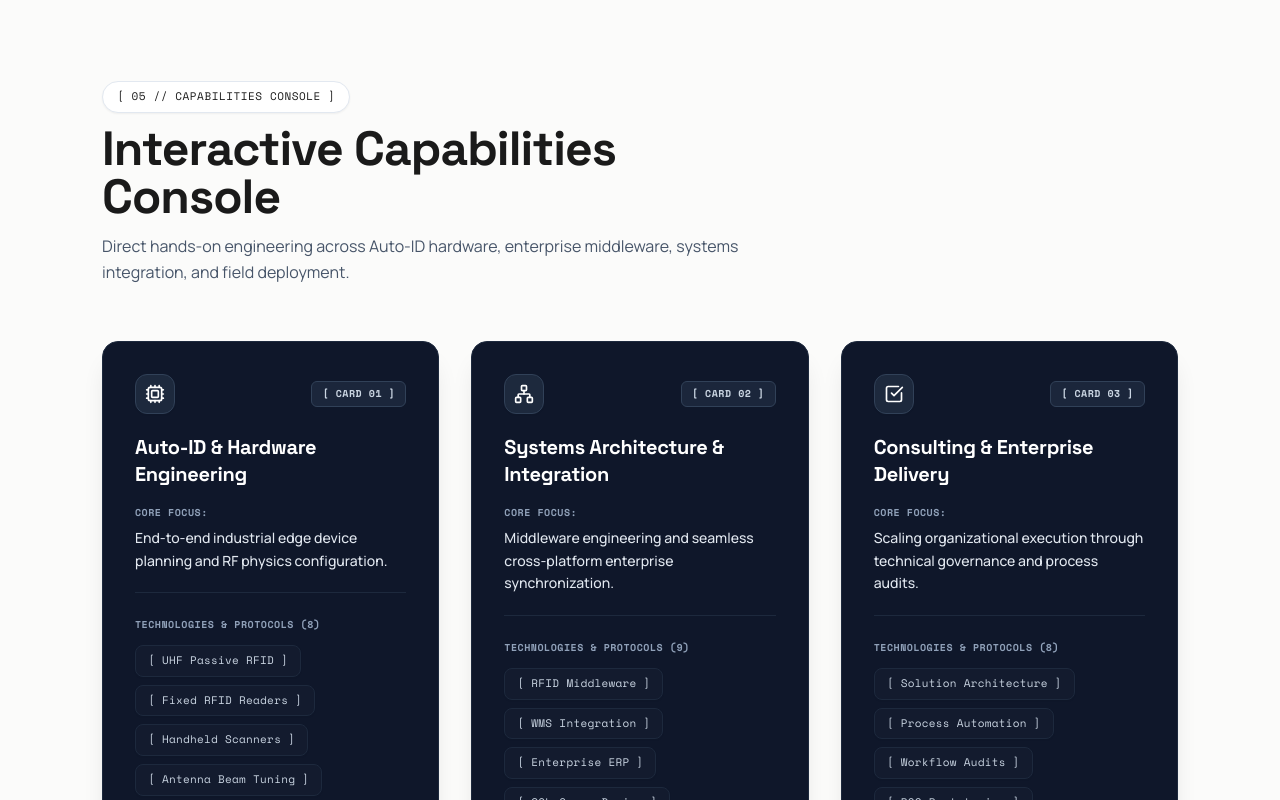
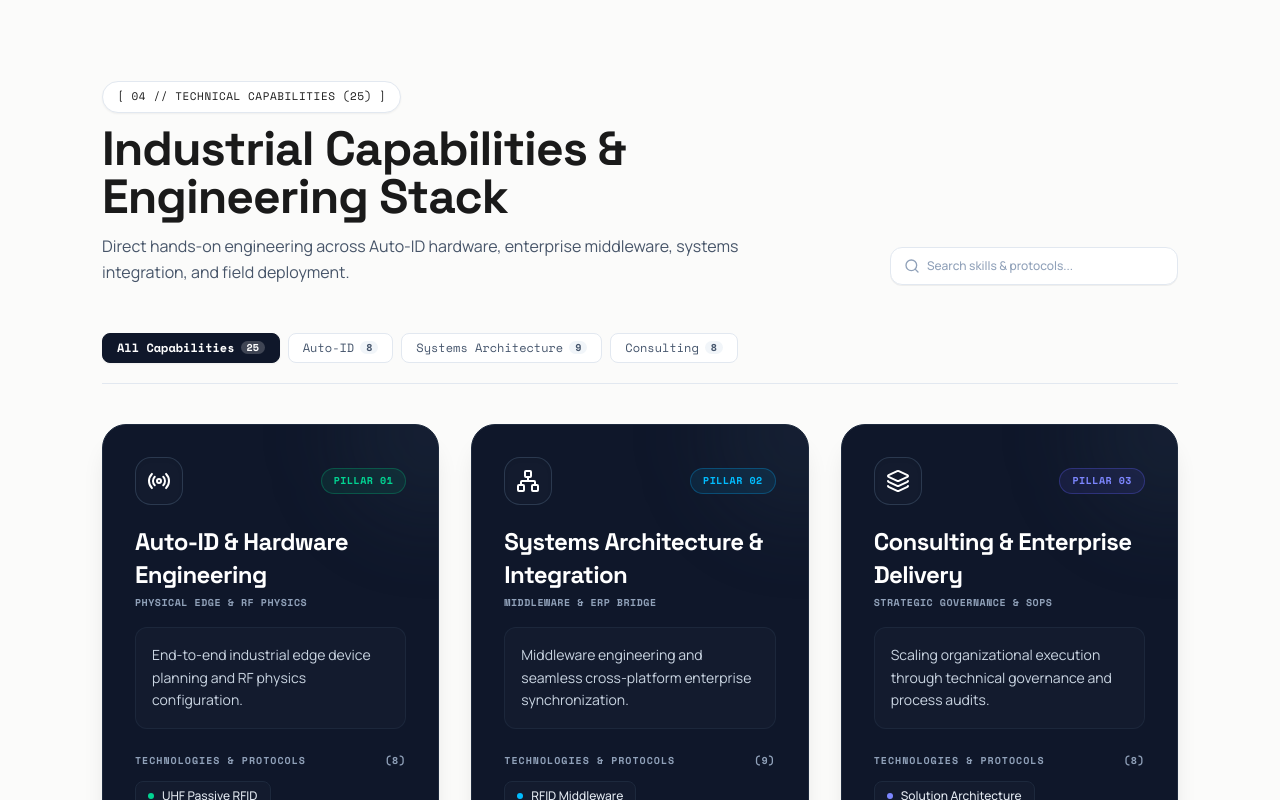
Before and after one commit to zainmabid/myportfolio, a React (Vite) app: page / in a window 1280 px wide. Shown: the part 7540-8340 px from the top of the page. Built offline with nearby package versions, Linux system fonts and the light colour scheme.

Commit message:
style(skills): redesign capabilities console with modern badge chips, live search, and executive styling

```diff
--- a/src/components/Skills.tsx
+++ b/src/components/Skills.tsx
@@ -1,100 +1,288 @@
-import React from 'react';
-import { Cpu, Network, CheckSquare } from 'lucide-react';
+import React, { useState, useMemo } from 'react';
+import {
+  Cpu,
+  Network,
+  CheckSquare,
+  Search,
+  Radio,
+  Layers,
+  Sparkles,
+  ShieldCheck,
+  Server
+} from 'lucide-react';
 import { PORTFOLIO_DATA, SkillGroup } from '@/data/content';
 import { BarcodeDivider } from './Barcode';
 
-const GROUP_ICONS: Record<string, React.ElementType> = {
-  'autoid-hardware': Cpu,
-  'systems-integration': Network,
-  'consulting-delivery': CheckSquare
+const GROUP_CONFIG: Record<
+  string,
+  {
+    icon: React.ElementType;
+    badgeColor: string;
+    dotColor: string;
+    tier: string;
+    techDomain: string;
+  }
+> = {
+  'autoid-hardware': {
+    icon: Radio,
+    badgeColor: 'border-emerald-500/30 text-emerald-400 bg-emerald-500/10',
+    dotColor: 'bg-emerald-400',
+    tier: 'PHYSICAL EDGE & RF PHYSICS',
+    techDomain: 'Zebra • Impinj • Alien • Chainway'
+  },
+  'systems-integration': {
+    icon: Network,
+    badgeColor: 'border-sky-500/30 text-sky-400 bg-sky-500/10',
+    dotColor: 'bg-sky-400',
+    tier: 'MIDDLEWARE & ERP BRIDGE',
+    techDomain: 'REST APIs • Webhooks • SQL • Linux'
+  },
+  'consulting-delivery': {
+    icon: Layers,
+    badgeColor: 'border-indigo-500/30 text-indigo-400 bg-indigo-500/10',
+    dotColor: 'bg-indigo-400',
+    tier: 'STRATEGIC GOVERNANCE & SOPS',
+    techDomain: 'Turnkey Rollouts • Zero-Loss Traceability'
+  }
 };
 
 export const Skills: React.FC = () => {
   const { skillGroups } = PORTFOLIO_DATA;
+  const [selectedPillar, setSelectedPillar] = useState<string>('all');
+  const [searchQuery, setSearchQuery] = useState<string>('');
+
+  // Total skills count
+  const totalSkillsCount = useMemo(
+    () => skillGroups.reduce((acc, g) => acc + g.skills.length, 0),
+    [skillGroups]
+  );
+
+  // Filter groups and highlight matching skills
+  const filteredGroups = useMemo(() => {
+    const q = searchQuery.toLowerCase().trim();
+
+    return skillGroups
+      .filter((group) => {
+        if (selectedPillar === 'all') return true;
+        return group.id === selectedPillar;
+      })
+      .map((group) => {
+        if (!q) {
+          return { ...group, matchedSkills: group.skills, isDirectMatch: true };
+        }
+
+        const matched = group.skills.filter((s) => s.toLowerCase().includes(q));
+        const groupMatches =
+          group.category.toLowerCase().includes(q) ||
+          group.coreFocus.toLowerCase().includes(q) ||
+          matched.length > 0;
+
+        return {
+          ...group,
+          matchedSkills: matched.length > 0 ? matched : group.skills,
+          isDirectMatch: groupMatches
+        };
+      })
+      .filter((g) => g.isDirectMatch);
+  }, [skillGroups, selectedPillar, searchQuery]);
 
   return (
-    <section id="skills" data-section-theme="light" className="py-28 sm:py-36 border-b border-[#E2E8F0] bg-[#FBFBFA]">
+    <section
+      id="skills"
+      data-section-theme="light"
+      className="py-28 sm:py-36 border-b border-[#E2E8F0] bg-[#FBFBFA]"
+    >
       <div className="max-w-[1140px] mx-auto px-4 sm:px-6 lg:px-8 text-left">
-        {/* Section Heading */}
-        <div className="max-w-2xl mb-14">
+        {/* Section Heading & Overview */}
+        <div className="flex flex-col lg:flex-row lg:items-end justify-between gap-6 mb-12">
+          <div className="max-w-2xl">
             <span className="inline-flex items-center gap-2 px-3.5 py-1.5 rounded-full bg-white border border-[#E2E8F0] font-mono text-[11px] uppercase tracking-wider text-[#1A1A1A] mb-3 shadow-xs">
-            [ 05 // CAPABILITIES CONSOLE ]
+              [ 04 // TECHNICAL CAPABILITIES ({totalSkillsCount}) ]
             </span>
             <h2 className="font-heading text-3xl sm:text-4xl lg:text-5xl font-bold tracking-[-0.02em] text-[#1A1A1A]">
-            Interactive Capabilities Console
+              Industrial Capabilities &amp; Engineering Stack
             </h2>
             <p className="mt-3 text-base text-[#475569] leading-relaxed">
               Direct hands-on engineering across Auto-ID hardware, enterprise middleware, systems integration, and field deployment.
             </p>
           </div>
 
+          {/* Quick Search Bar */}
+          <div className="relative w-full sm:w-72 shrink-0">
+            <Search className="w-4 h-4 text-slate-400 absolute left-3.5 top-1/2 -translate-y-1/2 pointer-events-none" />
+            <input
+              type="text"
+              placeholder="Search skills &amp; protocols..."
+              value={searchQuery}
+              onChange={(e) => setSearchQuery(e.target.value)}
+              className="w-full pl-9 pr-3.5 py-2.5 rounded-xl bg-white border border-[#E2E8F0] text-xs text-[#1A1A1A] placeholder-slate-400 focus:outline-none focus:border-slate-500 shadow-2xs font-medium"
+            />
+          </div>
+        </div>
+
+        {/* Pillar Filter Chips */}
+        <div className="flex flex-wrap items-center gap-2 mb-10 pb-5 border-b border-[#E2E8F0]">
+          <button
+            onClick={() => setSelectedPillar('all')}
+            className={`font-mono text-xs px-3.5 py-1.5 rounded-lg border transition-all duration-150 flex items-center gap-1.5 cursor-pointer ${
+              selectedPillar === 'all'
+                ? 'bg-[#0F172A] text-white border-[#0F172A] font-bold shadow-xs'
+                : 'bg-white text-slate-600 border-[#E2E8F0] hover:border-slate-300 hover:text-[#1A1A1A]'
+            }`}
+          >
+            <span>All Capabilities</span>
+            <span
+              className={`text-[10px] px-1.5 py-0.2 rounded-full ${
+                selectedPillar === 'all'
+                  ? 'bg-white/20 text-white font-bold'
+                  : 'bg-slate-100 text-slate-600 font-semibold'
+              }`}
+            >
+              {totalSkillsCount}
+            </span>
+          </button>
+
+          {skillGroups.map((group) => {
+            const isSelected = selectedPillar === group.id;
+            return (
+              <button
+                key={group.id}
+                onClick={() => setSelectedPillar(group.id)}
+                className={`font-mono text-xs px-3.5 py-1.5 rounded-lg border transition-all duration-150 flex items-center gap-1.5 cursor-pointer ${
+                  isSelected
+                    ? 'bg-[#0F172A] text-white border-[#0F172A] font-bold shadow-xs'
+                    : 'bg-white text-slate-600 border-[#E2E8F0] hover:border-slate-300 hover:text-[#1A1A1A]'
+                }`}
+              >
+                <span>{group.category.split('&')[0].trim()}</span>
+                <span
+                  className={`text-[10px] px-1.5 py-0.2 rounded-full ${
+                    isSelected
+                      ? 'bg-white/20 text-white font-bold'
+                      : 'bg-slate-100 text-slate-600 font-semibold'
+                  }`}
+                >
+                  {group.skills.length}
+                </span>
+              </button>
+            );
+          })}
+        </div>
+
         {/* 3 Capabilities Console Cards Grid */}
         <div className="grid grid-cols-1 md:grid-cols-3 gap-6 sm:gap-8 items-stretch">
-          {skillGroups.map((group: SkillGroup, idx: number) => {
-            const Icon = GROUP_ICONS[group.id] || Cpu;
+          {filteredGroups.map((group: SkillGroup, idx: number) => {
+            const config = GROUP_CONFIG[group.id] || GROUP_CONFIG['autoid-hardware'];
+            const Icon = config.icon;
             const cardNumber = `0${idx + 1}`;
 
             return (
               <div
                 key={group.id}
-                className="group relative rounded-2xl bg-[#0F172A] border border-slate-800 p-7 sm:p-8 flex flex-col justify-between shadow-xl hover:border-slate-700 hover:shadow-2xl transition-all duration-300 text-left"
+                className="group relative rounded-3xl bg-[#0F172A] border border-slate-800 p-7 sm:p-8 flex flex-col justify-between shadow-xl hover:border-slate-700 hover:shadow-2xl transition-all duration-300 text-left overflow-hidden"
               >
-                <div>
-                  {/* Card Header: Icon + Number Capsule */}
+                {/* Subtle Top Ambient Gradient */}
+                <div
+                  className="absolute -top-20 -right-20 w-44 h-44 rounded-full bg-slate-700/20 blur-2xl pointer-events-none"
+                  aria-hidden="true"
+                />
+
+                <div className="relative z-10">
+                  {/* Card Header: Glowing Icon & Pillar Capsule */}
                   <div className="flex items-center justify-between gap-3 mb-5">
-                    <div className="w-10 h-10 rounded-xl bg-slate-800 border border-slate-700 flex items-center justify-center text-white group-hover:bg-slate-700 group-hover:border-slate-600 transition-colors shadow-xs">
-                      <Icon className="w-5 h-5 text-white" />
+                    <div className="w-12 h-12 rounded-2xl bg-[#131B2E] border border-slate-700/80 flex items-center justify-center text-white shadow-inner group-hover:border-slate-600 group-hover:scale-105 transition-all duration-200">
+                      <Icon className="w-6 h-6 text-white" />
                     </div>
 
-                    <span className="font-mono text-[10px] uppercase font-bold px-2.5 py-1 rounded-md bg-slate-800/90 border border-slate-700 text-slate-300 tracking-wider">
-                      [ CARD {cardNumber} ]
+                    <span
+                      className={`font-mono text-[10px] uppercase font-bold px-3 py-1 rounded-full border tracking-wider ${config.badgeColor}`}
+                    >
+                      PILLAR {cardNumber}
                     </span>
                   </div>
 
                   {/* Card Title */}
-                  <h3 className="font-heading text-xl font-bold tracking-[-0.015em] text-white leading-snug">
+                  <h3 className="font-heading text-xl sm:text-2xl font-bold tracking-tight text-white leading-snug">
                     {group.category}
                   </h3>
 
-                  {/* Top Tier: Core Focus (High-Level Engineering Control) */}
-                  <div className="mt-4 mb-6 pb-5 border-b border-slate-800">
-                    <span className="font-mono text-[10px] uppercase tracking-wider text-slate-400 font-bold block mb-1.5">
-                      Core Focus:
-                    </span>
-                    <p className="text-sm text-slate-200 font-medium leading-relaxed">
-                      {group.coreFocus}
-                    </p>
+                  {/* Tier Subtitle */}
+                  <div className="font-mono text-[10px] uppercase font-semibold text-slate-400 tracking-wider mt-1 mb-4">
+                    {config.tier}
                   </div>
 
-                  {/* Bottom Tier: Pill-Tags / Chips Grid (Zero Bullets) */}
+                  {/* Core Focus Narrative Box */}
+                  <div className="p-4 rounded-xl bg-[#131B2E] border border-slate-800/90 text-sm text-slate-300 leading-relaxed font-normal mb-6">
+                    {group.coreFocus}
+                  </div>
+
+                  {/* Skills Matrix: Clean Modern Badges (Zero Brackets) */}
                   <div>
-                    <span className="font-mono text-[10px] uppercase tracking-wider text-slate-400 font-bold block mb-3">
-                      Technologies &amp; Protocols ({group.skills.length})
-                    </span>
+                    <div className="font-mono text-[10px] uppercase tracking-widest text-slate-400 font-bold mb-3 flex items-center justify-between">
+                      <span>TECHNOLOGIES &amp; PROTOCOLS</span>
+                      <span className="text-slate-400">({group.skills.length})</span>
+                    </div>
+
                     <div className="flex flex-wrap gap-2">
-                      {group.skills.map((skill, sIdx) => (
+                      {group.skills.map((skill, sIdx) => {
+                        const isQueryMatch =
+                          searchQuery &&
+                          skill.toLowerCase().includes(searchQuery.toLowerCase().trim());
+
+                        return (
                           <span
                             key={sIdx}
-                          className="inline-flex items-center px-3 py-1.5 rounded-lg bg-[#131B2E] hover:bg-slate-800 text-slate-300 hover:text-white border border-slate-800 hover:border-slate-700 font-mono text-[11px] tracking-wide font-medium transition-all duration-150 cursor-default shadow-xs select-none"
+                            className={`inline-flex items-center gap-2 px-3 py-1.5 rounded-lg font-sans text-xs font-medium transition-all duration-150 cursor-default shadow-xs select-none ${
+                              isQueryMatch
+                                ? 'bg-white text-slate-950 font-bold ring-2 ring-emerald-400'
+                                : 'bg-[#131B2E] hover:bg-slate-800 text-slate-200 hover:text-white border border-slate-800 hover:border-slate-700'
+                            }`}
                           >
-                          [ {skill} ]
+                            <span
+                              className={`w-1.5 h-1.5 rounded-full ${config.dotColor} shrink-0`}
+                            />
+                            <span>{skill}</span>
                           </span>
-                      ))}
+                        );
+                      })}
                     </div>
                   </div>
                 </div>
 
-                {/* Card Footer: Mastery Status */}
-                <div className="mt-8 pt-4 border-t border-slate-800 flex items-center justify-between text-[10px] font-mono uppercase tracking-wider text-slate-400">
-                  <span>Execution Tier</span>
-                  <span className="text-white font-bold">100% Field Proven</span>
+                {/* Card Footer: Domain Mastery & Field Proven Status */}
+                <div className="mt-8 pt-4 border-t border-slate-800 relative z-10 flex flex-col gap-2">
+                  <div className="flex items-center justify-between text-[11px] font-mono text-slate-400">
+                    <span className="uppercase tracking-wider">Ecosystem:</span>
+                    <span className="text-slate-200 font-medium">{config.techDomain}</span>
+                  </div>
+
+                  <div className="flex items-center justify-between text-[10px] font-mono uppercase tracking-wider pt-2 border-t border-slate-800/60">
+                    <span className="text-slate-400">Execution Status</span>
+                    <span className="inline-flex items-center gap-1 text-emerald-400 font-bold">
+                      <ShieldCheck className="w-3.5 h-3.5 text-emerald-400" />
+                      <span>Production Deployed</span>
+                    </span>
+                  </div>
                 </div>
               </div>
             );
           })}
         </div>
 
-        <BarcodeDivider label="SECTION // 05-06" />
+        {/* Empty state if search returned 0 items */}
+        {filteredGroups.length === 0 && (
+          <div className="text-center py-12 bg-white border border-[#E2E8F0] rounded-2xl shadow-xs">
+            <Sparkles className="w-8 h-8 text-slate-400 mx-auto mb-2 opacity-50" />
+            <p className="font-heading font-bold text-sm text-[#1A1A1A]">
+              No matching capabilities found
+            </p>
+            <p className="font-mono text-xs text-[#64748B] mt-1">
+              Try resetting your search query or capability filter.
+            </p>
+          </div>
+        )}
+
+        <BarcodeDivider label="SECTION // 04-05" />
       </div>
     </section>
   );
```
Lines whose indentation alone changed are shown as unchanged.
